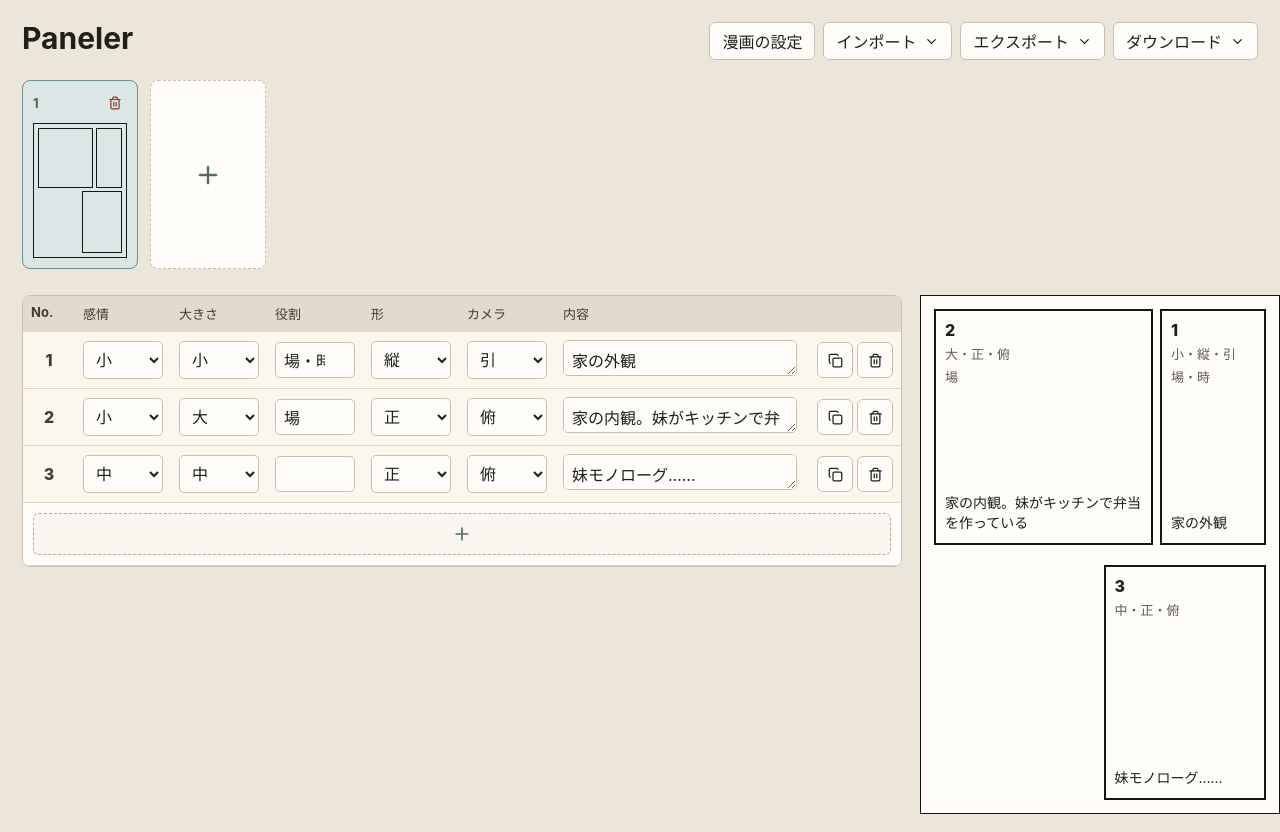
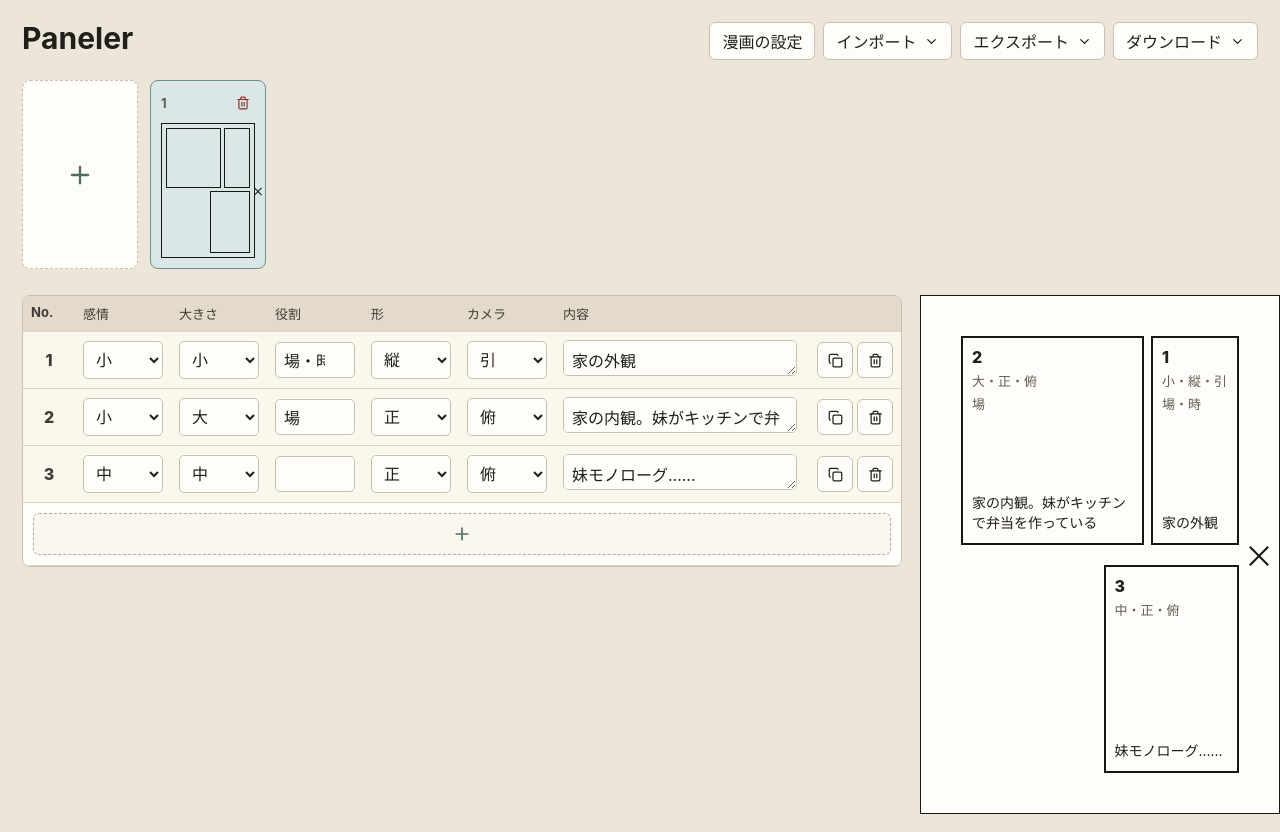
Before and after one commit to subtle-dawn/paneler, a React (Vite) app: page / in a window 1280 px wide. Built offline with nearby package versions, Linux system fonts and the light colour scheme.

Commit message:
左右ページに対応

```diff
--- a/src/App.tsx
+++ b/src/App.tsx
@@ -382,7 +382,7 @@ export function App() {
       )}
 
       <section className="page-list-bar" aria-label={t.pages}>
-        <div className="page-strip thumbnail-strip">
+        <div className={`page-strip thumbnail-strip reading-${syncedProject.readingDirection}`}>
           {layouts.map((layout) => (
             <button
               key={layout.pageNumber}
@@ -440,6 +440,7 @@ export function App() {
               </span>
               <MiniPage
                 layout={layout}
+                readingDirection={syncedProject.readingDirection}
                 rowHeights={project.rowHeights?.[layout.pageNumber]}
                 rowWidths={project.rowWidths?.[layout.pageNumber]}
               />
@@ -599,6 +600,7 @@ export function App() {
               {activeLayout.warning && <p className="warning">{activeLayout.warning}</p>}
               <PagePreview
                 layout={activeLayout}
+                readingDirection={syncedProject.readingDirection}
                 rowHeights={project.rowHeights?.[activeLayout.pageNumber]}
                 rowWidths={project.rowWidths?.[activeLayout.pageNumber]}
                 selectedPanelId={selectedRowId}
@@ -618,6 +620,7 @@ export function App() {
           <PageCanvas
             key={layout.pageNumber}
             layout={layout}
+            readingDirection={syncedProject.readingDirection}
             rowHeights={project.rowHeights?.[layout.pageNumber]}
             rowWidths={project.rowWidths?.[layout.pageNumber]}
             register={(node) => {
@@ -637,6 +640,7 @@ export function App() {
 
 function PagePreview({
   layout,
+  readingDirection,
   rowHeights,
   rowWidths,
   selectedPanelId,
@@ -646,6 +650,7 @@ function PagePreview({
   register,
 }: {
   layout: ReturnType<typeof rowsToLayouts>[number];
+  readingDirection: Project["readingDirection"];
   rowHeights?: number[];
   rowWidths?: number[][];
   selectedPanelId: string | null;
@@ -658,6 +663,7 @@ function PagePreview({
     <div className="page-stage">
       <PageCanvas
         layout={layout}
+        readingDirection={readingDirection}
         rowHeights={rowHeights}
         rowWidths={rowWidths}
         selectedPanelId={selectedPanelId}
@@ -672,6 +678,7 @@ function PagePreview({
 
 function PageCanvas({
   layout,
+  readingDirection,
   rowHeights,
   rowWidths,
   selectedPanelId,
@@ -681,6 +688,7 @@ function PageCanvas({
   register,
 }: {
   layout: ReturnType<typeof rowsToLayouts>[number];
+  readingDirection: Project["readingDirection"];
   rowHeights?: number[];
   rowWidths?: number[][];
   selectedPanelId?: string | null;
@@ -692,6 +700,7 @@ function PageCanvas({
   const pageRef = useRef<HTMLDivElement | null>(null);
   const normalizedRowHeights = normalizeRowHeights(rowHeights, layout.rows);
   const normalizedRowWidths = normalizeRowWidths(rowWidths, layout.rows.length);
+  const sideMarkPosition = getSideMarkPosition(layout.pageNumber, readingDirection);
 
   function setPageNode(node: HTMLDivElement | null) {
     pageRef.current = node;
@@ -779,7 +788,11 @@ function PageCanvas({
   }
 
   return (
-    <div className="manga-page" ref={setPageNode}>
+    <div className={`manga-page side-mark-${sideMarkPosition}`} ref={setPageNode}>
+      <div className="page-side-mark" aria-hidden="true">
+        <span />
+        <span />
+      </div>
       {layout.rows.map((row, rowIndex) => (
         <div className="layout-row-group" key={rowIndex}>
           <div
@@ -871,18 +884,25 @@ function PageCanvas({
 
 function MiniPage({
   layout,
+  readingDirection,
   rowHeights,
   rowWidths,
 }: {
   layout: ReturnType<typeof rowsToLayouts>[number];
+  readingDirection: Project["readingDirection"];
   rowHeights?: number[];
   rowWidths?: number[][];
 }) {
   const normalizedRowHeights = normalizeRowHeights(rowHeights, layout.rows);
   const normalizedRowWidths = normalizeRowWidths(rowWidths, layout.rows.length);
+  const sideMarkPosition = getSideMarkPosition(layout.pageNumber, readingDirection);
 
   return (
-    <div className="mini-page">
+    <div className={`mini-page side-mark-${sideMarkPosition}`}>
+      <div className="mini-side-mark" aria-hidden="true">
+        <span />
+        <span />
+      </div>
       {layout.rows.map((row, rowIndex) => (
         <div className="mini-row-group" key={rowIndex} style={{ flex: `${normalizedRowHeights[rowIndex]} 1 0` }}>
           <div
@@ -962,6 +982,11 @@ function normalizeRowWidths(rowWidths: number[][] | undefined, rowCount: number)
   );
 }
 
+function getSideMarkPosition(pageNumber: number, readingDirection: Project["readingDirection"]) {
+  const isLeftPage = readingDirection === "rtl" ? pageNumber % 2 === 1 : pageNumber % 2 === 0;
+  return isLeftPage ? "right" : "left";
+}
+
 function getColumnBoundaries(row: LayoutRow) {
   const items = [
     ...row.panels.map((panel) => ({ colStart: panel.colStart, colSpan: panel.colSpan })),
--- a/src/styles.css
+++ b/src/styles.css
@@ -331,6 +331,14 @@ button {
   white-space: nowrap;
 }
 
+.page-strip.reading-rtl {
+  direction: rtl;
+}
+
+.page-strip.reading-ltr {
+  direction: ltr;
+}
+
 .page-thumb {
   background: #fffdfa;
   border: 1px solid #c9beb0;
@@ -342,6 +350,10 @@ button {
   padding: 10px;
   text-align: left;
   width: 116px;
+}
+
+.page-thumb {
+  direction: ltr;
 }
 
 .page-thumb.active {
@@ -402,6 +414,62 @@ button {
   display: flex;
   flex-direction: column;
   padding: 4px;
+  position: relative;
+}
+
+.mini-side-mark,
+.page-side-mark {
+  pointer-events: none;
+  position: absolute;
+  top: 50%;
+  transform: translateY(-50%);
+  z-index: 3;
+}
+
+.manga-page.side-mark-left .page-side-mark {
+  left: 5px;
+}
+
+.manga-page.side-mark-right .page-side-mark {
+  right: 5px;
+}
+
+.mini-page.side-mark-left .mini-side-mark {
+  left: -8px;
+}
+
+.mini-page.side-mark-right .mini-side-mark {
+  right: -8px;
+}
+
+.mini-side-mark {
+  height: 8px;
+  width: 8px;
+}
+
+.mini-side-mark span,
+.page-side-mark span {
+  background: #181611;
+  left: 50%;
+  position: absolute;
+  top: 50%;
+  transform-origin: center;
+}
+
+.mini-side-mark span {
+  height: 1px;
+  margin-left: -5px;
+  width: 10px;
+}
+
+.mini-side-mark span:first-child,
+.page-side-mark span:first-child {
+  transform: rotate(45deg);
+}
+
+.mini-side-mark span:last-child,
+.page-side-mark span:last-child {
+  transform: rotate(-45deg);
 }
 
 .mini-row-group {
@@ -630,8 +698,20 @@ h2 {
   flex-direction: column;
   gap: 0;
   max-height: 72vh;
-  padding: 13px;
+  padding: 40px;
+  position: relative;
   width: min(100%, 520px);
+}
+
+.page-side-mark {
+  height: 30px;
+  width: 30px;
+}
+
+.page-side-mark span {
+  height: 2px;
+  margin-left: -13px;
+  width: 26px;
 }
 
 .export-pages {
```
Also changed, not shown: 7 other files (tests, documents, lock files or other folders).
